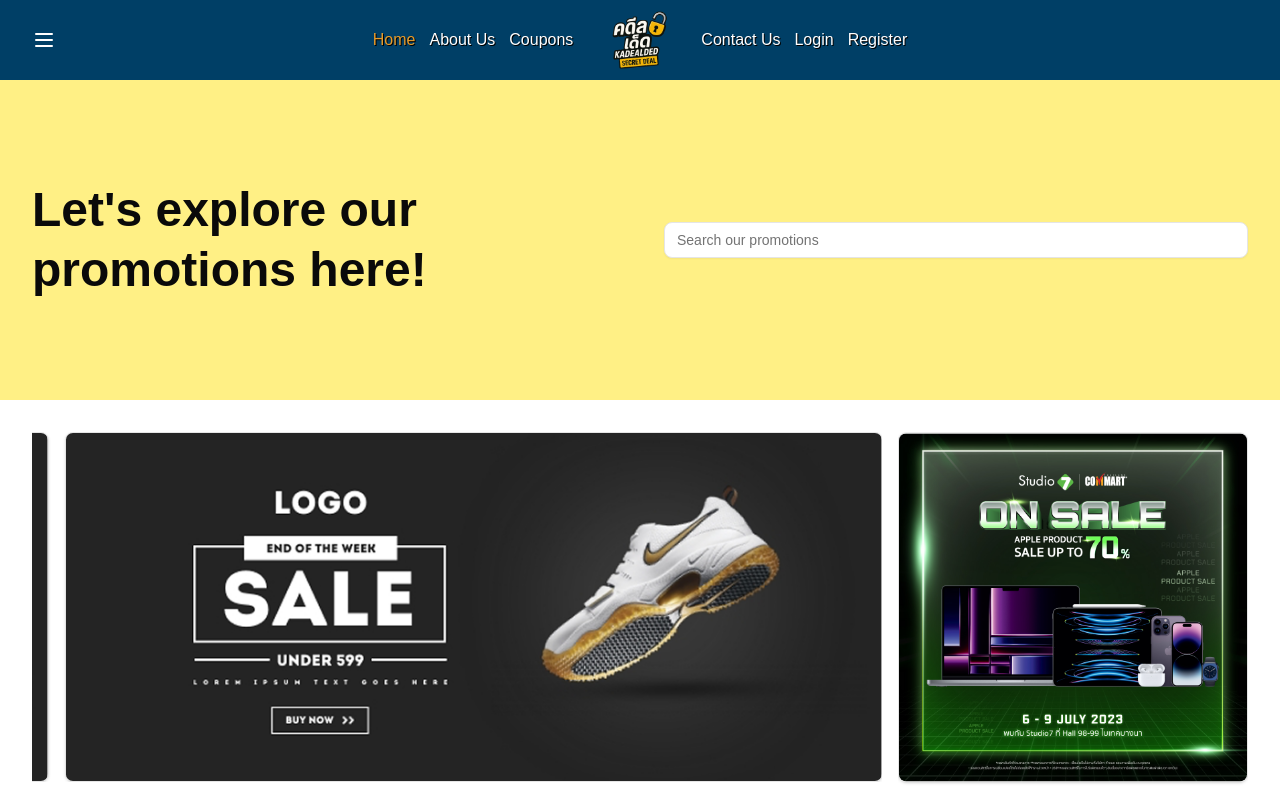
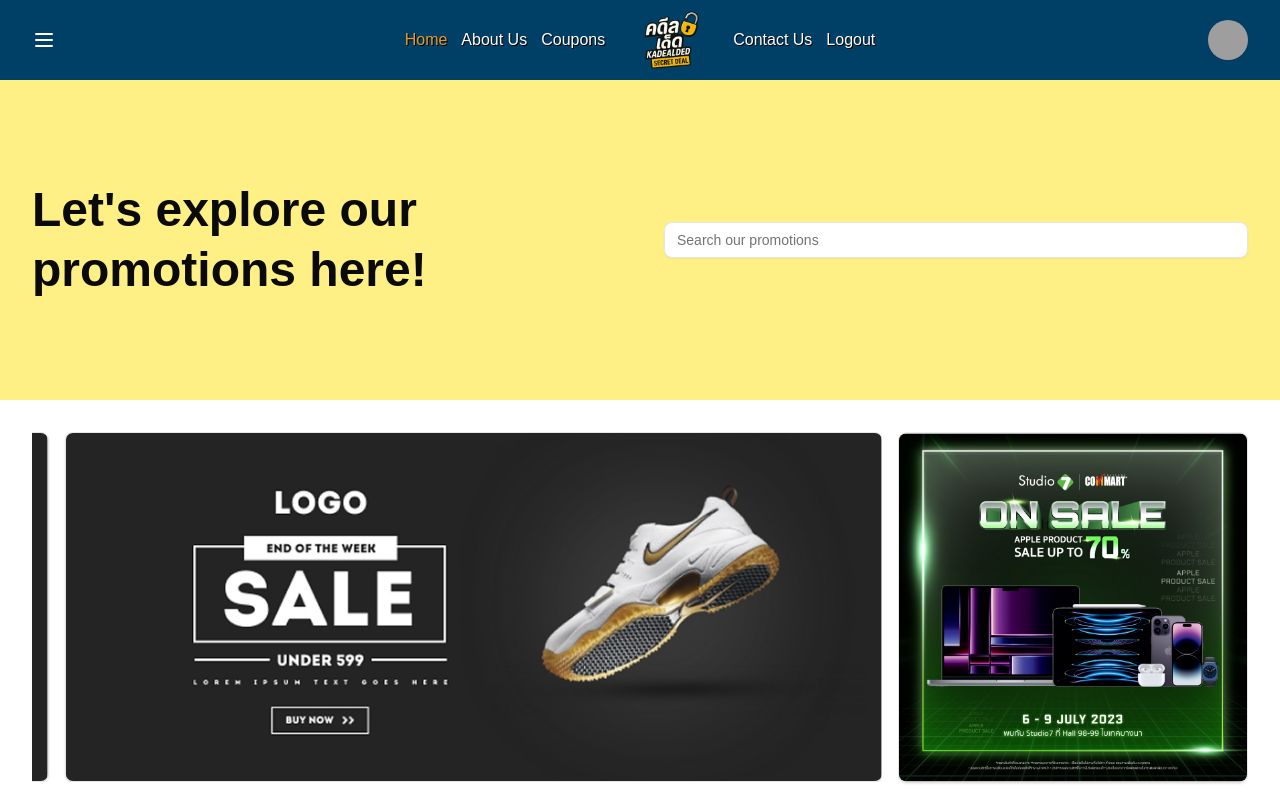
Before and after one commit to suttirakcha/ui-kadealded, a React (Vite) app: page / in a window 1280 px wide. Shown: the top 800 px of the page. Built offline with nearby package versions, Linux system fonts and the light colour scheme; grey boxes are pictures that could not be loaded; a web font is replaced by a local one.

Commit message:
feat: add logout button for the logged-in user on the header

```diff
--- a/src/components/custom/Header.jsx
+++ b/src/components/custom/Header.jsx
@@ -8,7 +8,7 @@ import { Avatar, AvatarFallback, AvatarImage } from "@/components/ui/avatar";
 import CategorySheet from "../sheets/CategorySheet";
 
 function Header() {
-  let user;
+  const [user, setUser] = useState("hey");
   const location = useLocation();
   const [isRegisterOpen, setIsRegisterOpen] = useState(false);
   const [isLoginOpen, setIsLoginOpen] = useState(false);
@@ -51,6 +51,13 @@ function Header() {
             Contact Us
             {/* <div className="bg-white group-hover:h-1 w-full absolute bottom-0 transform-all duration-100"></div> */}
           </NavLink>
+          {user ? (
+            <a className="navbar-link" onClick={() => setUser(null)}>
+              {/* TODO: Will do the logout feature after user is dynamically fetched */}
+              Logout
+            </a>
+          ) : (
+            <>
               <LoginDialog
                 open={isLoginOpen}
                 setOpen={setIsLoginOpen}
@@ -61,6 +68,8 @@ function Header() {
                 setOpen={setIsRegisterOpen}
                 onSwitchRegister={handleOpenLogin}
               />
+            </>
+          )}
         </div>
       </div>
       {user && (
```
Lines whose indentation alone changed are shown as unchanged.
